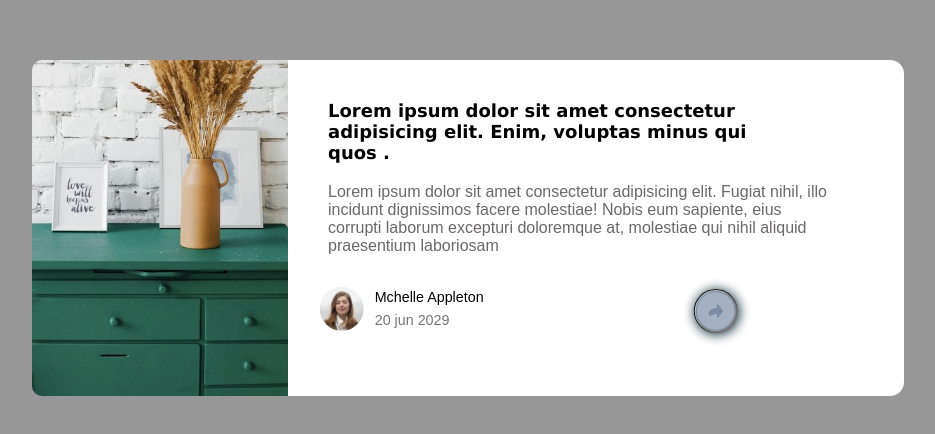
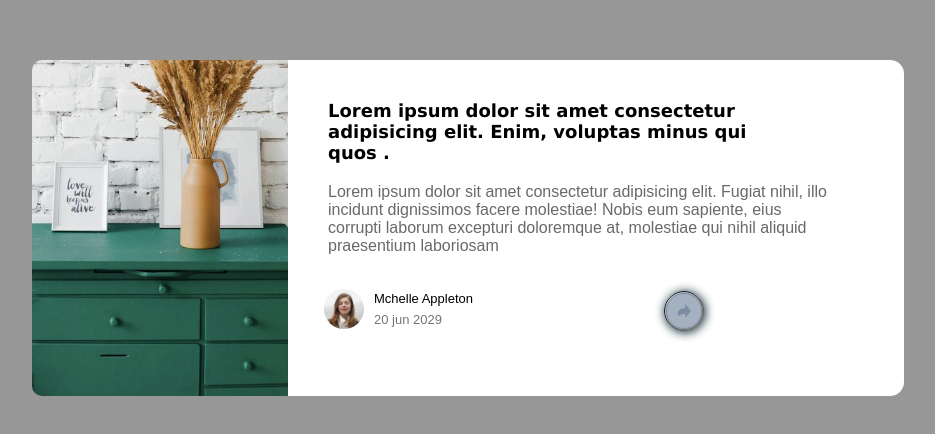
Before and after one commit to guilherm707070/card-Componente-de-visualiza-o-do-artigo, a plain HTML site: page index.html in a window 1280 px wide. Shown: the part 180-614 px from the top of the page, without its empty margins (172-1107 px from the left). Drawn offline with Linux system fonts and the light colour scheme.

Commit message:
descktop-0.2.3

```diff
--- a/style.css
+++ b/style.css
@@ -71,10 +71,10 @@ P {
   height: 16rem;
 }
 #footer {
-  scale: 1.1;
+  scale: 1;
   font-weight: 10;
   font-size: small;
-  padding: 6px 6px 10px 60px;
+  padding: 6px 6px 10px 35px;
   width: 80vh;
   height: 10vh;
   display: flex;
```
